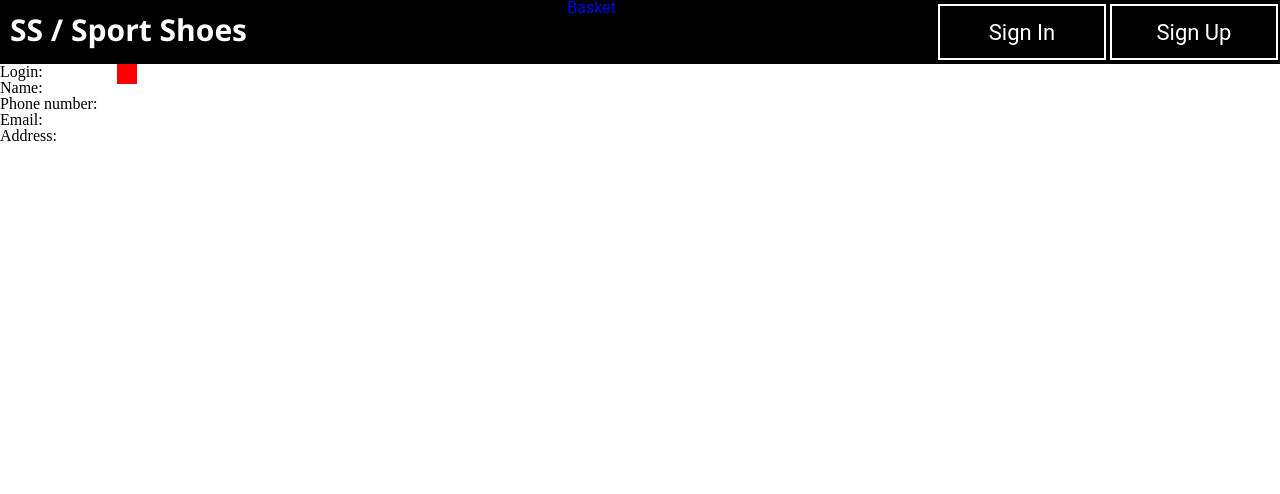
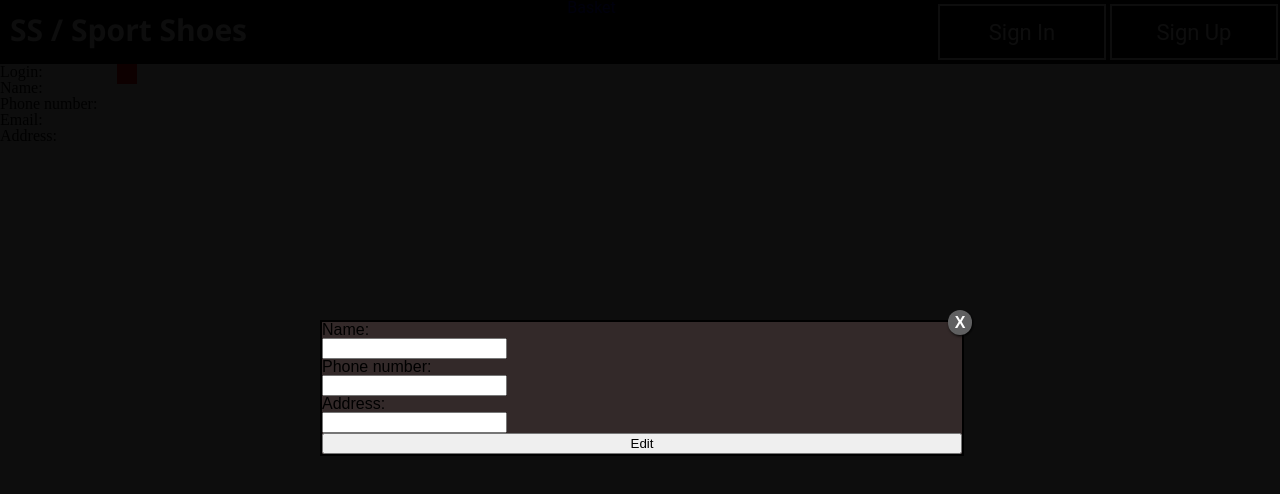
Before and after one commit to Loppik/Site-shop-of-football-merch, a React app: page /profile in a window 1280 px wide. Both pictures are taken after a click on the element 127 px from the left and 74 px from the top of the page. Shown: the top 494 px of the page. Built offline with nearby package versions, Linux system fonts and the light colour scheme; the HTML template or start-up script is replaced by a standard one.

Commit message:
added editing user profile

```diff
--- /dev/null
+++ b/src/components/Profile/EditProfileForm.jsx
@@ -0,0 +1,97 @@
+import React, { Component } from 'react';
+import { connect } from 'react-redux';
+import axios from '../../axios';
+
+import Input from '../UI/Input/Input';
+import Button from '../UI/Button/Button';
+
+import './editProfileForm.css';
+
+class EditProfileForm extends Component {
+  state = {
+    name: '',
+    phoneNumber: '',
+    address: '',
+  }
+
+  componentDidMount() {
+    const { name, phoneNumber, address } = this.props;
+    this.setState({
+      name, phoneNumber, address,
+    });
+  }
+
+  onChangeName = (event) => {
+    this.setState({
+      name: event.target.value,
+    });
+  }
+
+  onChangePhoneNumber = (event) => {
+    this.setState({
+      phoneNumber: event.target.value,
+    });
+  }
+
+  onChangeAddress = (event) => {
+    this.setState({
+      address: event.target.value,
+    });
+  }
+
+  onEditProfile = async () => {
+    const response = await axios.put('users', this.state);
+    if (response.status === 200) {
+      this.props.onUpdateUser(response.data);
+      this.props.onClose();
+    }
+  }
+
+  render() {
+    const { name, phoneNumber, address } = this.state;
+    const { onClose } = this.props;
+    return (
+      <div className="editProfileForm">
+        <div>
+          <a title="Закрыть" class="close" onClick={onClose}>X</a>
+          <Input
+            value={name}
+            label="Name"
+            type="text"
+            name="name"
+            onChange={this.onChangeName}
+          />
+          <Input
+            value={phoneNumber}
+            label="Phone number"
+            type="text"
+            name="phoneNumber"
+            onChange={this.onChangePhoneNumber}
+          />
+          <Input
+            value={address}
+            label="Address"
+            type="text"
+            name="address"
+            onChange={this.onChangeAddress}
+          />
+          <Button
+            text="Edit"
+            onClick={this.onEditProfile}
+          />
+        </div>
+      </div>
+    );
+  }
+}
+
+export default connect(
+  state => ({
+    user: state.user,
+  }),
+  dispatch => ({
+    onUpdateUser: (user) => {
+      dispatch({ type: 'ADD_USER_DATA', user });
+    },
+  }),
+)(EditProfileForm);
--- a/src/components/Profile/Profile.jsx
+++ b/src/components/Profile/Profile.jsx
@@ -1,5 +1,7 @@
 import React, { Component } from 'react';
 import { connect } from 'react-redux';
+
+import EditProfileForm from './EditProfileForm';
 
 import './profile.css';
 
@@ -8,12 +10,17 @@ class Profile extends Component {
     edit: false,
   }
 
-  onEditInfo = () => {
+  onEditProfile = () => {
     this.setState({ edit: true });
+  }
+
+  onCloseEditProfileForm = () => {
+    this.setState({ edit: false });
   }
 
   render() {
     const { login, name, phoneNumber, email, address } = this.props.user;
+    const { edit } = this.state;
     return (
       <div className="profile">
         <div className="info">
@@ -23,9 +30,19 @@ class Profile extends Component {
           <p>Email: {email}</p>
           <p>Address: {address}</p>
         </div>
-        <div className="settings" onClick={this.onEditInfo}>
+        <div className="settings" onClick={this.onEditProfile}>
 
         </div>
+        {
+          edit && (
+            <EditProfileForm
+              name={name}
+              phoneNumber={phoneNumber}
+              address={address}
+              onClose={this.onCloseEditProfileForm}
+            />
+          )
+        }
       </div>
     );
   }
--- /dev/null
+++ b/src/components/Profile/editProfileForm.css
@@ -0,0 +1,53 @@
+.editProfileForm {
+	position: fixed;
+	font-family: Arial, Helvetica, sans-serif;
+	top: 0;
+	right: 0;
+	bottom: 0;
+	left: 0;
+	background: rgba(0, 0, 0, 0.95);
+	z-index: 99999;
+	-webkit-transition: opacity 400ms ease-in;
+	-moz-transition: opacity 400ms ease-in;
+	transition: opacity 400ms ease-in;
+	display: none;
+  pointer-events: none;
+  display: block;
+  pointer-events: auto;
+}
+.editProfileForm:target {
+
+}
+
+.editProfileForm > div {
+  width: 50%;
+  display: flex;
+  flex-direction: column;
+  margin-top: 25%;
+  margin-left: 25%;
+  border: 2px solid black;
+  background-color: rgb(51, 41, 41);
+}
+
+.close {
+	background: #606061;
+	color: #FFFFFF;
+	line-height: 25px;
+	position: absolute;
+	right: -12px;
+	text-align: center;
+	top: -10px;
+	width: 24px;
+	text-decoration: none;
+	font-weight: bold;
+	-webkit-border-radius: 12px;
+	-moz-border-radius: 12px;
+	border-radius: 12px;
+	-moz-box-shadow: 1px 1px 3px #000;
+	-webkit-box-shadow: 1px 1px 3px #000;
+  box-shadow: 1px 1px 3px #000;
+  margin-right: 25%;
+  margin-top: 25%;
+}
+
+.close:hover { background: #00d9ff; }
```
